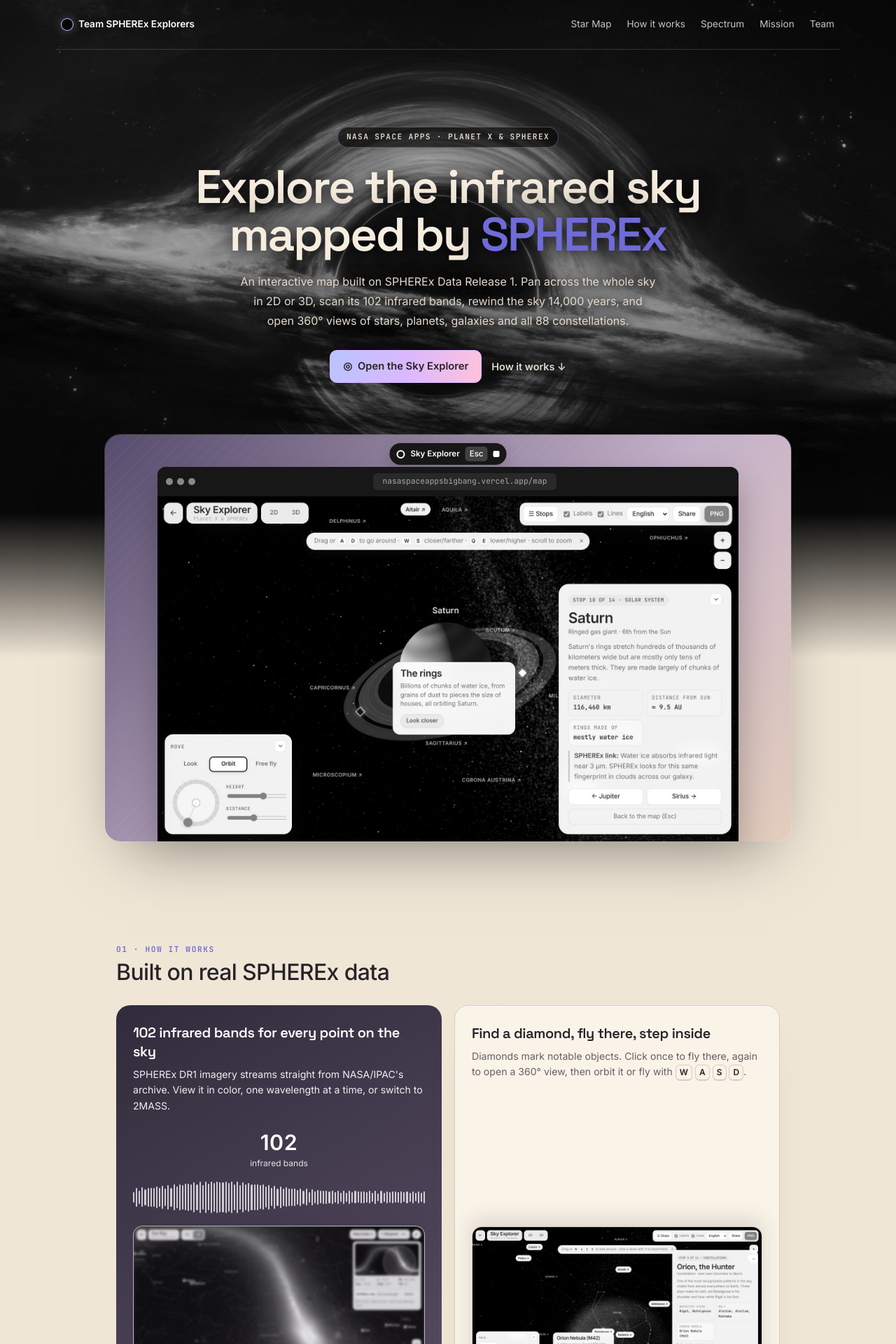
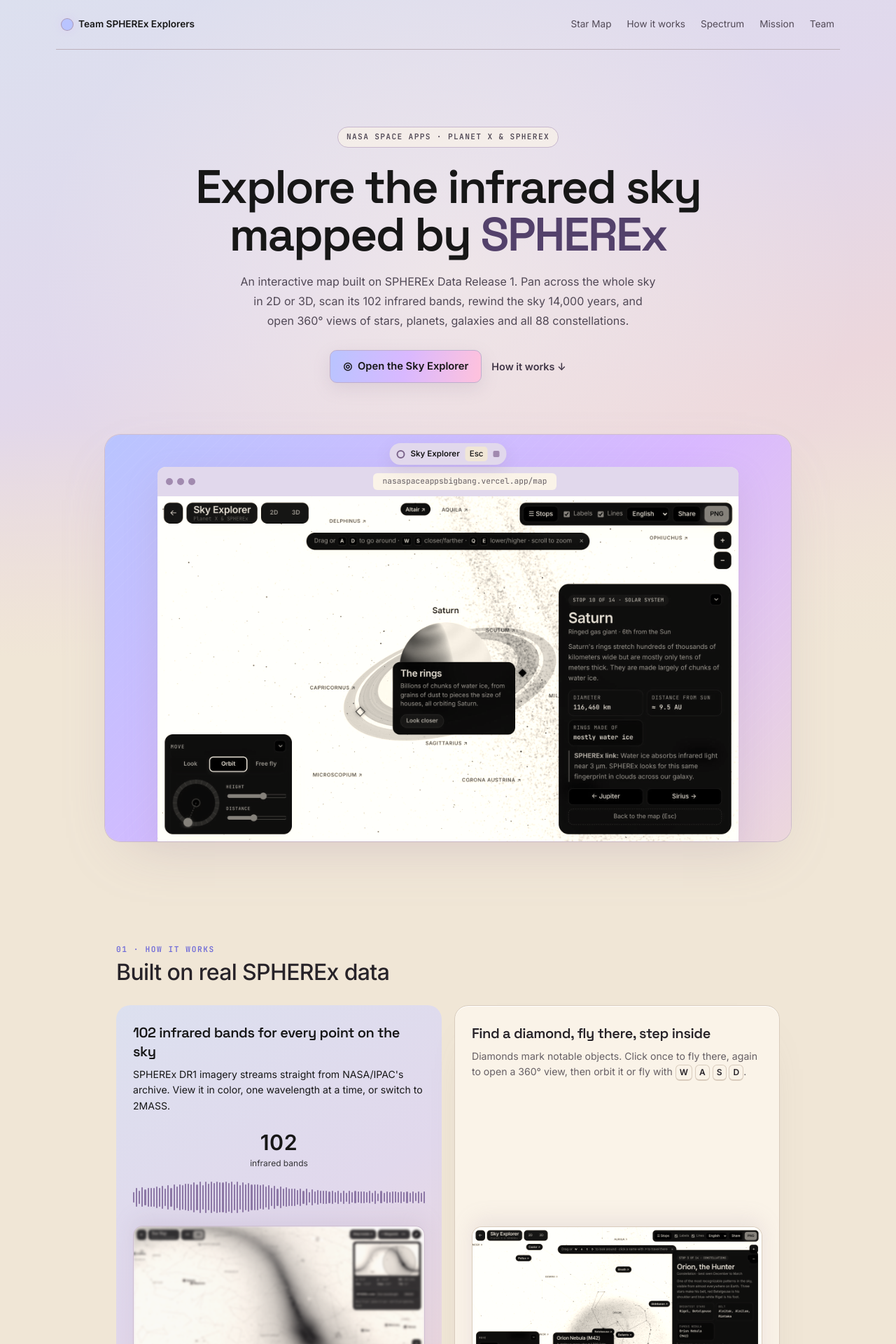
Before and after one commit to natesumcad-tech/spaceappsspherex, a Next.js app: page / in a window 1280 px wide. Shown: the top 1920 px of the page at 70% size. Built offline with nearby package versions, Linux system fonts and the light colour scheme.

Commit message:
Use light beige and timeline pastels throughout the homepage

```diff
--- a/app/home.css
+++ b/app/home.css
@@ -409,3 +409,44 @@
 .home .segmented button[aria-selected="true"] { background: #554b6c; color: #faf3e8; }
 .h-final h2, .h-final em { color: #f6eddf; }
 .h-final-label { color: #d6c9bc; }
+
+/* Light-only front page: beige, periwinkle, lilac and rose. */
+.h-hero { background: #f0e6d6; }
+.h-sky { background: linear-gradient(160deg, #dce0ef 0%, #e1d8ec 40%, #ecd7dc 68%, #f0e6d6 100%); }
+.h-sky::before { background: radial-gradient(ellipse at 50% 42%, #faf3e880, transparent 65%); filter: none; opacity: 1; }
+.h-sky::after { background: linear-gradient(180deg, transparent 65%, #f0e6d6 100%); }
+.h-nav { color: #171717; border-bottom-color: #bcb0bb; }
+.h-links a { color: #514956; }
+.h-links a:hover { color: #111; }
+.h-logo-mark { background: #b9c4ff; box-shadow: 0 0 0 1px #aa9ab7, 0 0 14px #d9b8ff66; }
+.home .h-hero h1 { color: #171717; text-shadow: none; }
+.home .h-hero h1 em { color: #53416b; }
+.h-lede { color: #514956; text-shadow: none; }
+.h-kicker { background: #faf3e8b3; border-color: #c7b7cd; color: #514956; }
+.h-hero .h-btn-ghost, .h-hero .h-btn-ghost:hover { color: #403647 !important; }
+.h-btn, .h-hero .h-btn, .h-final .h-btn { background: linear-gradient(100deg, #b9c4ff, #d9b8ff, #ffc2dc); color: #171717 !important; border-color: #beadce; box-shadow: 0 8px 24px #8f79952b; }
+.h-btn:hover { box-shadow: 0 10px 28px #8f79953b; }
+.h-stage { box-shadow: 0 30px 80px -35px #9d86a166, 0 0 0 1px #d0bfce; }
+.h-wallpaper { background: linear-gradient(135deg, #b9c4ff, #d9b8ff 55%, #ecd7dc); }
+.h-pill, .h-chrome { background: #e1d8ec; color: #171717; }
+.h-pill { box-shadow: 0 6px 20px #8f79952b; }
+.h-pill-dot { border-color: #796389; }
+.h-pill-key { background: #f0e6d6; }
+.h-pill-sq { background: #a18aaf; }
+.h-window { background: #faf3e8; }
+.h-window, .h-panel-window { box-shadow: 0 20px 50px #9d86a133; }
+.h-chrome > span, .h-chrome > span:nth-child(2), .h-chrome > span:nth-child(3) { background: #a18aaf; }
+.h-url { background: #faf3e8; color: #665f64; }
+.h-card-color { background: linear-gradient(150deg, #dce0ef, #e1d8ec 55%, #ecd7dc); }
+.h-card-color h3, .h-card-color p, .h-counter, .h-counter strong { color: #171717; }
+.h-card-color p { opacity: 1; }
+.h-bars i { background: #8d78a6; }
+.h-mini { border-color: #cfbfd1; box-shadow: 0 -10px 30px #9d86a126; }
+.h-mini img, .h-window img, .h-panel-window img { filter: invert(1) grayscale(1) sepia(.2); }
+.h-mini-blur img { filter: invert(1) grayscale(1) sepia(.2) blur(1.5px); }
+.home .segmented button[aria-selected="true"] { background: #d9c9e6; color: #171717; }
+.home .explorer-plot .band-dot { fill: #796389; }
+.home .explorer-plot rect { fill: #a18aaf; }
+.h-final { background: linear-gradient(135deg, #dce0ef, #e1d8ec 50%, #ecd7dc); }
+.home .h-final h2, .home .h-final em { color: #171717; }
+.h-final-label { color: #514956; }
```
